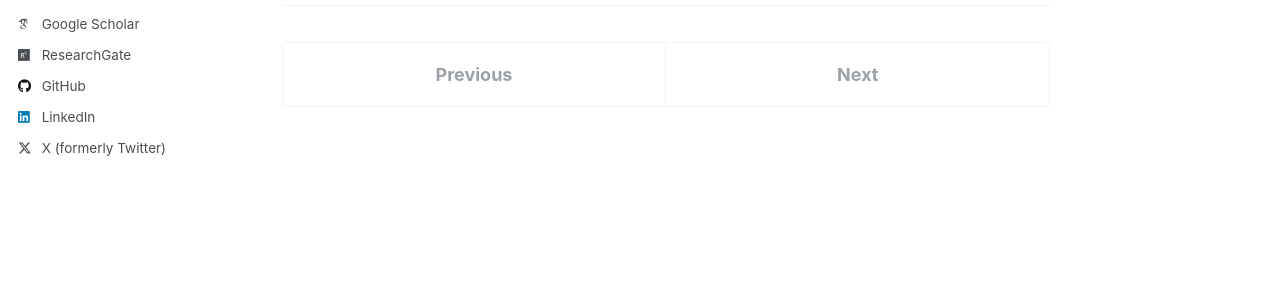
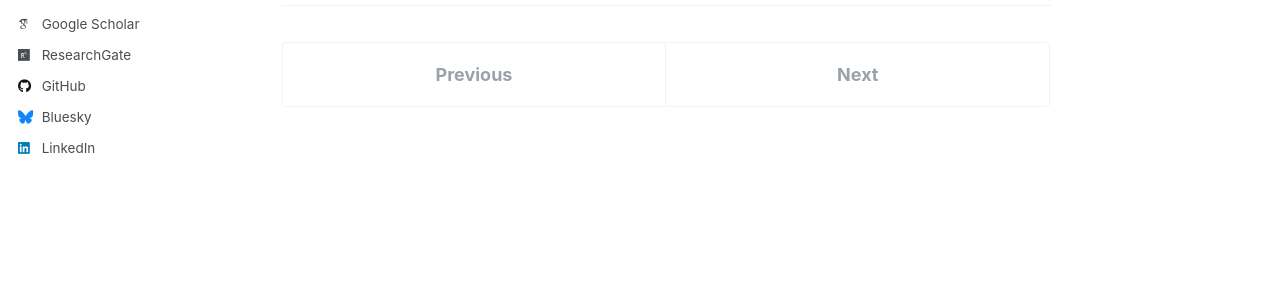
Before and after one commit to farhadkama/farhadkama.github.io, a Jekyll site: the page built from _publications/2026-10-01-EML2026.md, in a window 1280 px wide. Shown: the part 564-864 px from the top of the page. Built offline with Jekyll 4.4.1, drawn with Linux system fonts in a browser that asks for light colours; some web fonts are replaced.

```diff
--- a/_config.yml
+++ b/_config.yml
@@ -53,7 +53,7 @@ author:
   stackoverflow    : # User number or user number and name (i.e., use "1" or "1/jeff-atwood")
 
   # Social media
-  bluesky          : #"farhadkamarei.bsky.social" # Replace this with you Bluesky username
+  bluesky          : "farhadkamarei.bsky.social" # Replace this with you Bluesky username
   facebook         : # Username
   flickr           : # Username
   foursquare       : # Username
@@ -70,7 +70,7 @@ author:
   steam            : # Username
   telegram         : # URL
   tumblr           : # Username
-  twitter          : "FarhadKamarei2"
+  twitter          : #"FarhadKamarei2"
   vine             : # Username
   weibo            : # Username
   wikipedia        : # Username
--- a/_publications/2026-10-01-EML2026.md
+++ b/_publications/2026-10-01-EML2026.md
@@ -6,8 +6,8 @@ permalink: /publication/2026-EML-Bodyforce/
 date: 2026-10-02
 venue: 'Submitted'
 authors: 'Kamarei, F., Bueno De Castro, S., Roesler, J.R., Lopez-Pamies, O.'
-paperurl: 'https://pamies.cee.illinois.edu/assets/pdf/EML2026.pdf'
+paperurl: 'https://doi.org/10.48550/arXiv.2610.03404'
 citation: ' Kamarei, F., Bueno De Castro, S., Roesler, J.R., Lopez-Pamies, O. 2026. Fracture under body forces: An accessible test and analysis, Submitted.'
-researchgate: ''
+researchgate: 'https://www.researchgate.net/publication/415200456_Fracture_under_body_forces_An_accessible_test_and_analysis'
 ---
-[🔗 View on ResearchGate]()
+[🔗 View on ResearchGate](https://www.researchgate.net/publication/415200456_Fracture_under_body_forces_An_accessible_test_and_analysis)
```
